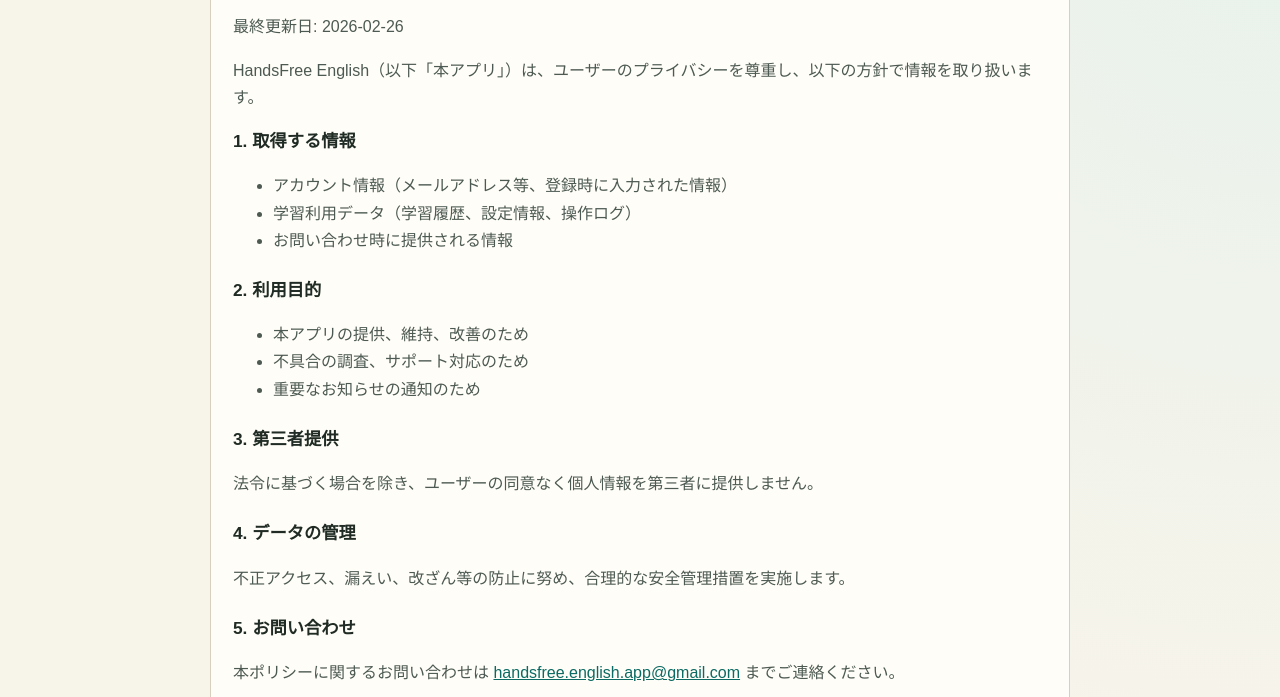
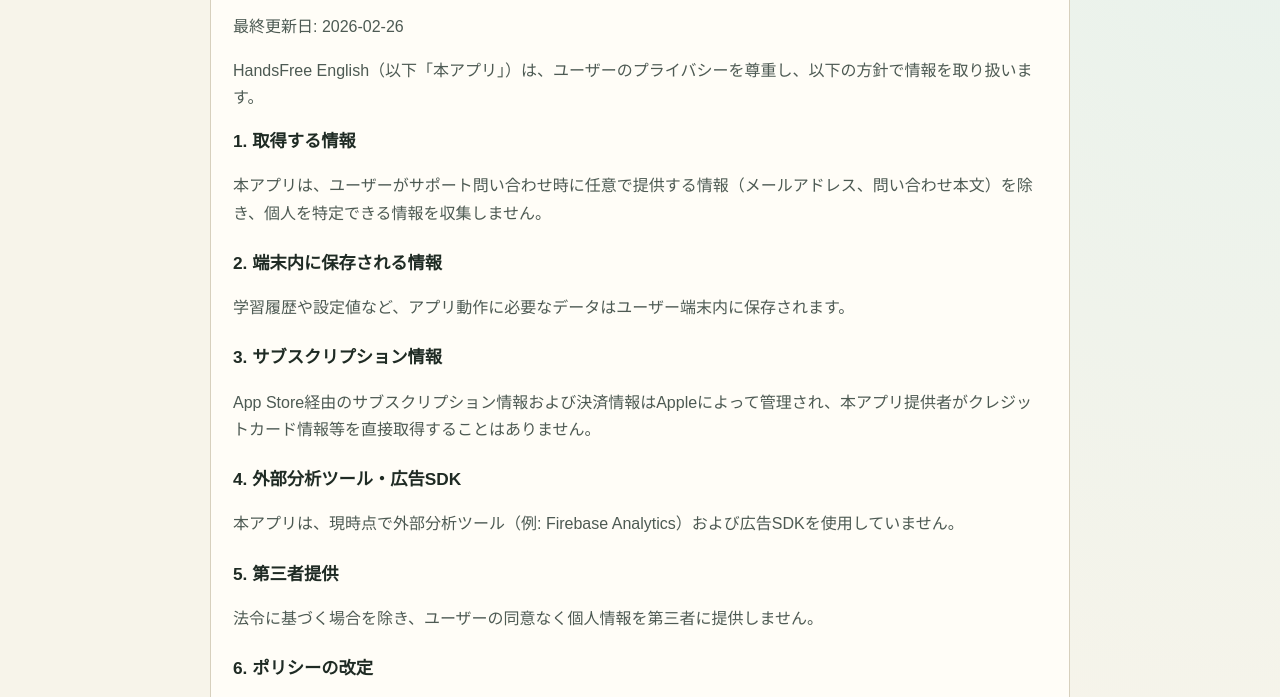
Before and after one commit to yuzawalabs/hfe-site, a plain HTML site: page privacy-policy/index.html in a window 1280 px wide. Shown: the part 97-794 px from the top of the page. Drawn offline with Linux system fonts and the light colour scheme.

Commit message:
Update support and privacy policy

```diff
--- a/privacy-policy/index.html
+++ b/privacy-policy/index.html
@@ -17,38 +17,36 @@
 
       <section>
         <h2>1. 取得する情報</h2>
-        <ul>
-          <li>アカウント情報（メールアドレス等、登録時に入力された情報）</li>
-          <li>学習利用データ（学習履歴、設定情報、操作ログ）</li>
-          <li>お問い合わせ時に提供される情報</li>
-        </ul>
+        <p>本アプリは、ユーザーがサポート問い合わせ時に任意で提供する情報（メールアドレス、問い合わせ本文）を除き、個人を特定できる情報を収集しません。</p>
       </section>
 
       <section>
-        <h2>2. 利用目的</h2>
-        <ul>
-          <li>本アプリの提供、維持、改善のため</li>
-          <li>不具合の調査、サポート対応のため</li>
-          <li>重要なお知らせの通知のため</li>
-        </ul>
+        <h2>2. 端末内に保存される情報</h2>
+        <p>学習履歴や設定値など、アプリ動作に必要なデータはユーザー端末内に保存されます。</p>
       </section>
 
       <section>
-        <h2>3. 第三者提供</h2>
-        <p>
-          法令に基づく場合を除き、ユーザーの同意なく個人情報を第三者に提供しません。
-        </p>
+        <h2>3. サブスクリプション情報</h2>
+        <p>App Store経由のサブスクリプション情報および決済情報はAppleによって管理され、本アプリ提供者がクレジットカード情報等を直接取得することはありません。</p>
       </section>
 
       <section>
-        <h2>4. データの管理</h2>
-        <p>
-          不正アクセス、漏えい、改ざん等の防止に努め、合理的な安全管理措置を実施します。
-        </p>
+        <h2>4. 外部分析ツール・広告SDK</h2>
+        <p>本アプリは、現時点で外部分析ツール（例: Firebase Analytics）および広告SDKを使用していません。</p>
       </section>
 
       <section>
-        <h2>5. お問い合わせ</h2>
+        <h2>5. 第三者提供</h2>
+        <p>法令に基づく場合を除き、ユーザーの同意なく個人情報を第三者に提供しません。</p>
+      </section>
+
+      <section>
+        <h2>6. ポリシーの改定</h2>
+        <p>本ポリシーの内容は、法令やサービス内容の変更に応じて改定することがあります。改定時は本ページの最終更新日を更新します。</p>
+      </section>
+
+      <section>
+        <h2>7. お問い合わせ</h2>
         <p>
           本ポリシーに関するお問い合わせは
           <a href="mailto:handsfree.english.app@gmail.com">handsfree.english.app@gmail.com</a>
```
Also changed, not shown: support/index.html (+11 -6 lines).
